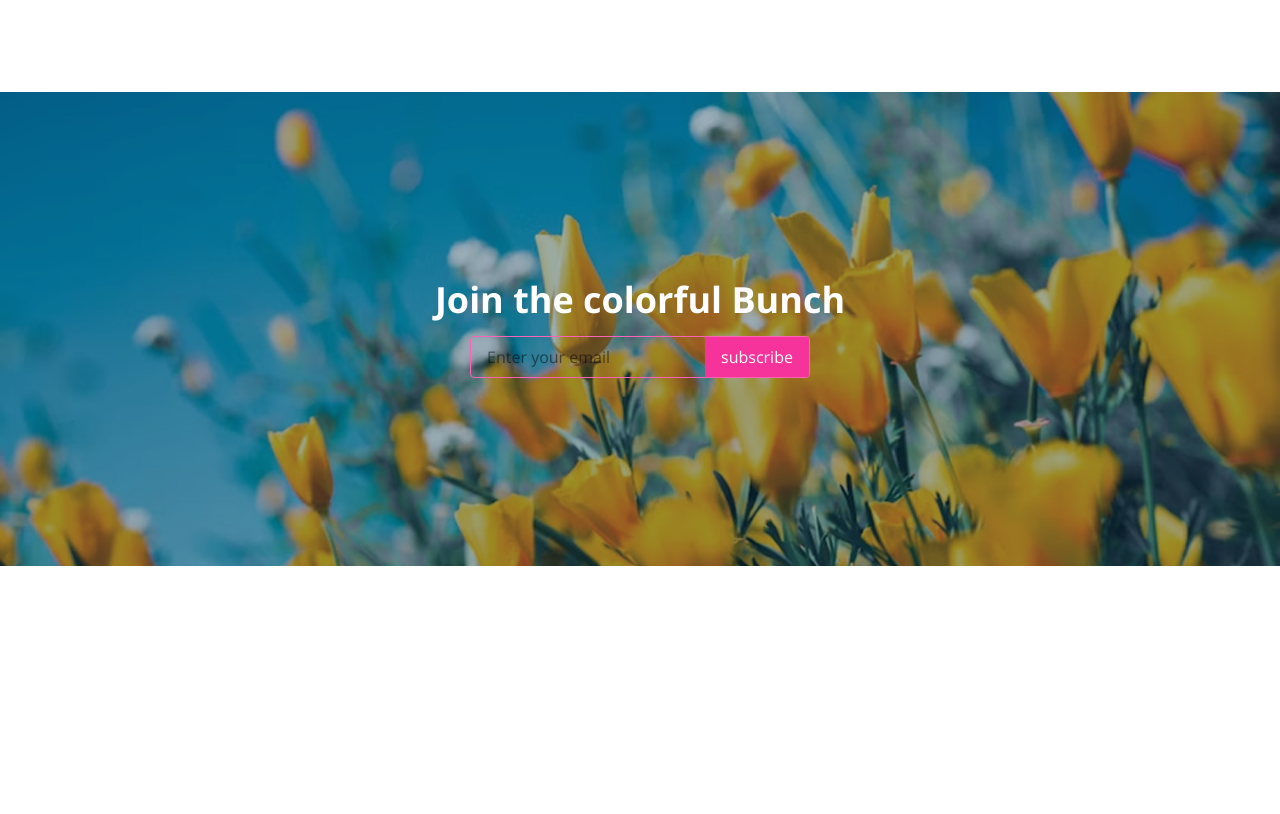
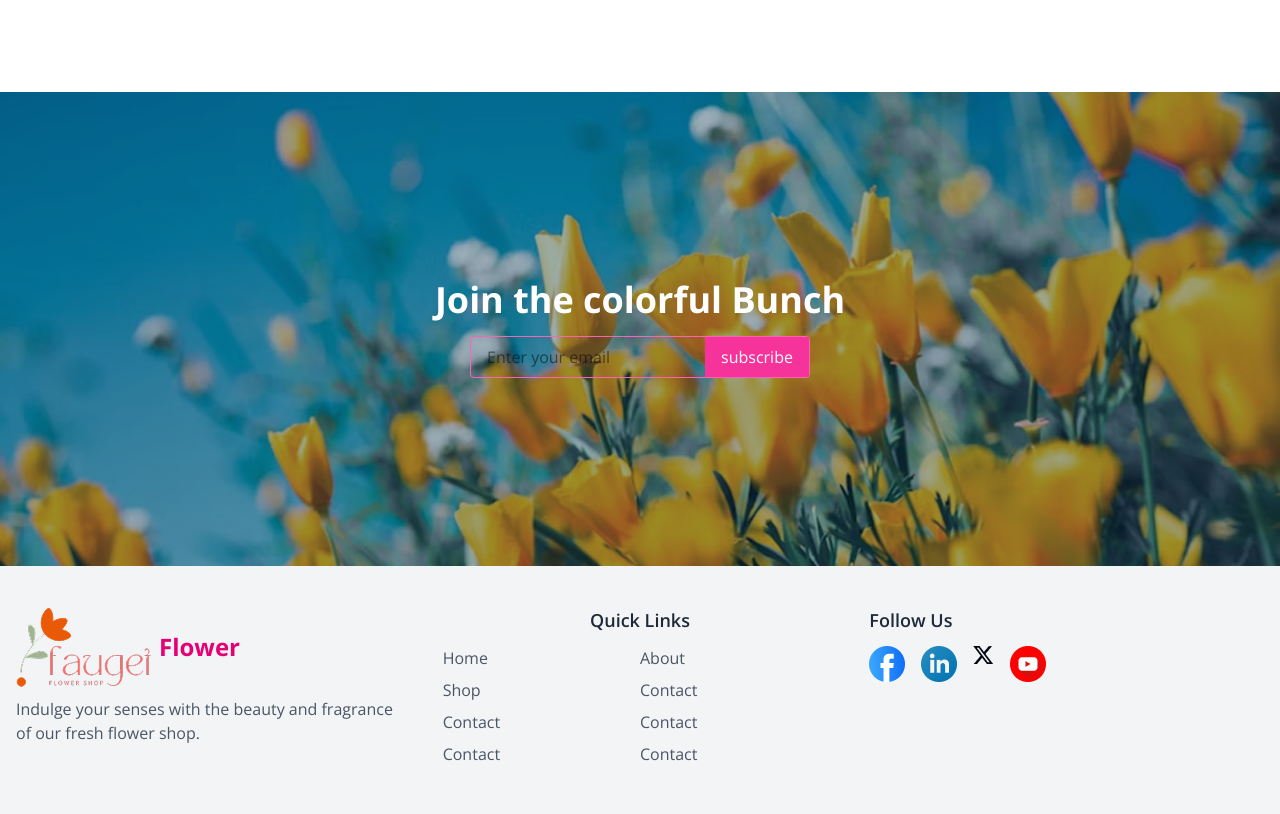
Before and after one commit to riponraybabu/assin-02, a plain HTML site: page index.html in a window 1280 px wide. Shown: the part 3342-4156 px from the top of the page. Before the commit the page ends 3908 px from the top, so only its background shows below. Drawn offline with nearby package versions, Linux system fonts and the light colour scheme.

Commit message:
finall commit

```diff
--- a/index.html
+++ b/index.html
@@ -186,10 +186,45 @@
 
   </section>
     </main>
+  <footer class="bg-gray-100 py-10">
+    <div class="max-w-7xl mx-auto px-4 grid grid-cols-1 md:grid-cols-3 gap-8 text-center md:text-left">
 
+      <!-- Column 1: Logo & Heading -->
+      <div>
+        <div class="text-2xl font-bold text-pink-600 flex items-center justify-center md:justify-start gap-2">
+          <img src="./assets/logo.png" alt=""> <span>Flower</span>
+        </div>
+        <p class="mt-2 text-gray-600">Indulge your senses with the beauty and fragrance of our fresh flower shop.</p>
+      </div>
 
+      <!-- Column 2: Navigation -->
+      <div>
+        <h3 class="text-lg font-semibold text-gray-800 text-center mb-3">Quick Links</h3>
+        <ul class="space-y-2 grid grid-cols-2 ">
+          <li><a href="#" class="text-gray-600 hover:text-pink-600">Home</a></li>
+          <li><a href="#" class="text-gray-600 hover:text-pink-600">About</a></li>
+          <li><a href="#" class="text-gray-600 hover:text-pink-600">Shop</a></li>
+          <li><a href="#" class="text-gray-600 hover:text-pink-600">Contact</a></li>
+          <li><a href="#" class="text-gray-600 hover:text-pink-600">Contact</a></li>
+          <li><a href="#" class="text-gray-600 hover:text-pink-600">Contact</a></li>
+          <li><a href="#" class="text-gray-600 hover:text-pink-600">Contact</a></li>
+          <li><a href="#" class="text-gray-600 hover:text-pink-600">Contact</a></li>
+        </ul>
+      </div>
 
+      <!-- Column 3: Social Media -->
+      <div>
+        <h3 class="text-lg font-semibold text-gray-800 mb-3">Follow Us</h3>
+        <div class="flex justify-center md:justify-start space-x-4 text-pink-600 text-xl">
+          <a href=""><img src="./assets/icon-facebook.png" alt=""></a>
+          <a href=""><img src="./assets/icon-linkedin.png" alt=""></a>
+          <a href=""><img src="./assets/icon-twitter.png" alt=""></a>
+          <a href=""><img src="./assets/icon-youtube.png" alt="">
+          </a>
+        </div>
+      </div>
 
-
+    </div>
+  </footer>
 </body>
 </html>
```
